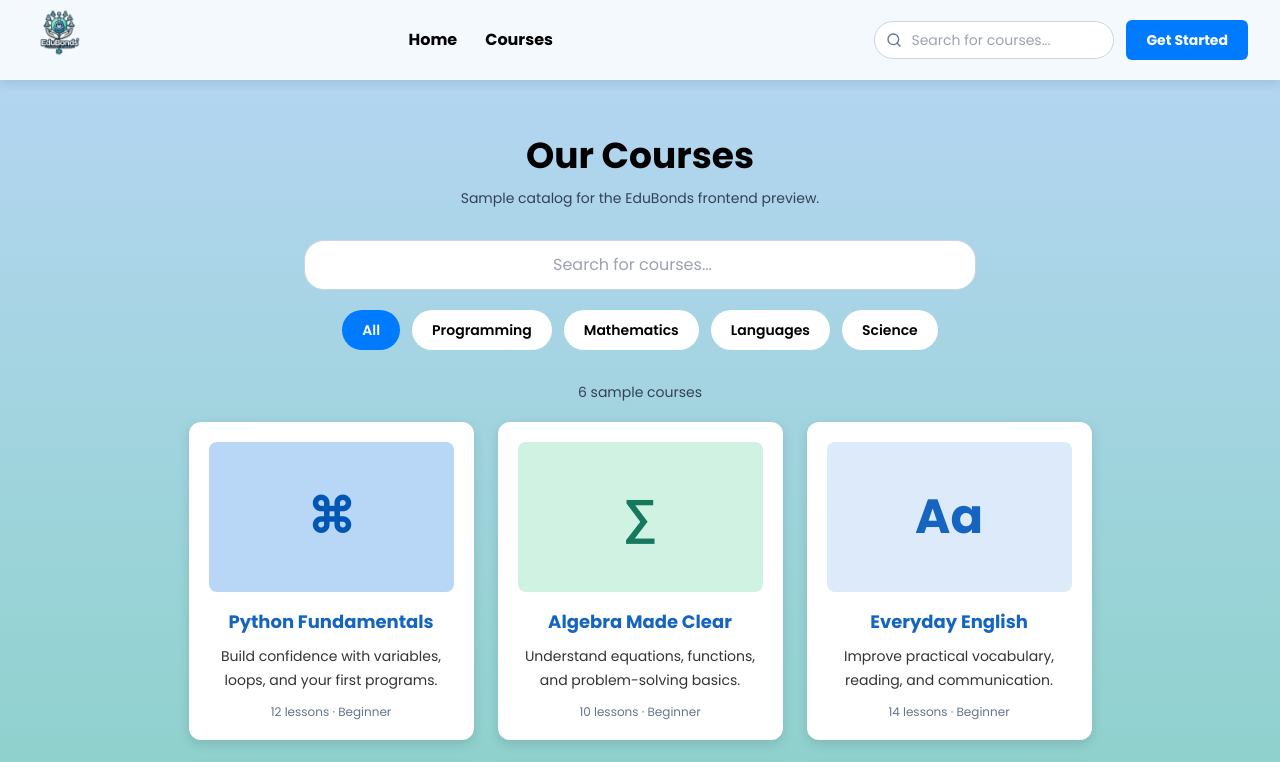
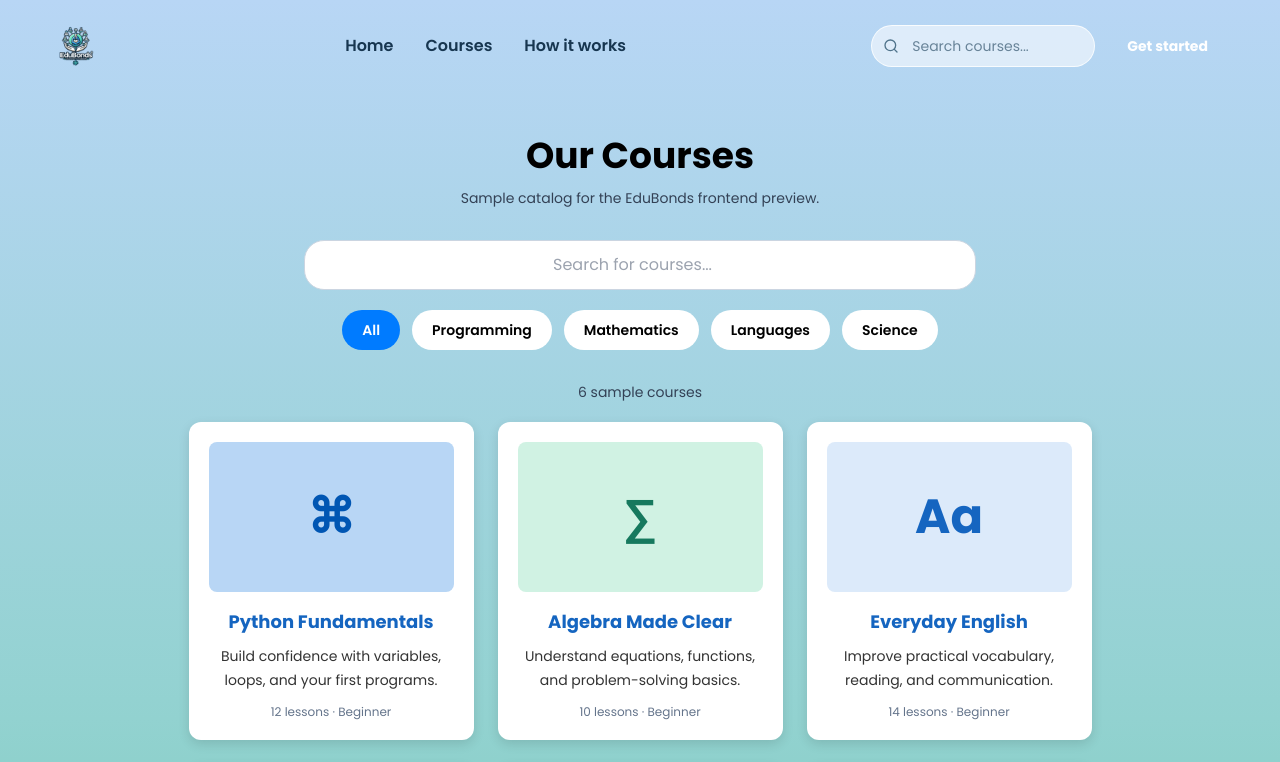
Before and after one commit to shiraygin/edubond, a Next.js app: page /courses in a window 1280 px wide. Shown: the top 762 px of the page. Built offline with nearby package versions, Linux system fonts and the light colour scheme.

Commit message:
design: evolve original EduBounds into modern glass UI

```diff
--- a/src/components/site-header.tsx
+++ b/src/components/site-header.tsx
@@ -4,28 +4,17 @@ import Image from 'next/image';
 import { useState } from 'react';
 import { Menu, Search, X } from 'lucide-react';
 import { useRouter } from 'next/navigation';
-
-export function SiteHeader() {
-  const [open,setOpen]=useState(false);
-  const [query,setQuery]=useState('');
-  const router=useRouter();
-  const nav=[{href:'/',label:'Home'},{href:'/courses',label:'Courses'}];
-  function search(event:React.FormEvent<HTMLFormElement>){event.preventDefault();router.push('/courses?q='+encodeURIComponent(query.trim()));setOpen(false)}
-  return <header className="sticky top-0 z-50 bg-white/85 shadow-[0_4px_10px_rgba(0,0,0,.10)] backdrop-blur-md">
-    <div className="mx-auto flex min-h-[80px] max-w-7xl items-center justify-between gap-5 px-5 py-3 md:px-8">
-      <Link href="/" className="logo-bounce inline-flex shrink-0 items-center gap-2" aria-label="EduBonds home">
-        <Image src="/edubonds-logo.png" alt="EduBonds logo" width={120} height={60} className="h-[55px] w-auto object-contain" priority/>
-      </Link>
-      <nav aria-label="Main navigation" className="hidden items-center gap-7 md:flex">{nav.map(n=><Link key={n.href} href={n.href} className="text-base font-bold text-black transition hover:text-[#007bff]">{n.label}</Link>)}</nav>
-      <div className="hidden items-center gap-3 md:flex">
-        <form onSubmit={search} className="relative"><Search size={16} className="absolute left-3 top-1/2 -translate-y-1/2 text-slate-500"/><input aria-label="Search courses" value={query} onChange={e=>setQuery(e.target.value)} className="w-48 rounded-full border border-slate-300 bg-white px-4 py-2 pl-9 text-sm outline-none focus:border-[#007bff] lg:w-60" placeholder="Search for courses..." /></form>
-        <Link href="/courses" className="rounded-md bg-[#007bff] px-5 py-2.5 text-sm font-bold text-white transition hover:bg-[#0056b3]">Get Started</Link>
-      </div>
-      <button className="rounded-lg border border-slate-200 bg-white p-2 md:hidden" onClick={()=>setOpen(!open)} aria-expanded={open} aria-label={open?'Close menu':'Open menu'}>{open?<X/>:<Menu/>}</button>
-    </div>
-    {open&&<div className="space-y-3 border-t border-slate-200 bg-white/95 px-5 py-5 md:hidden">
-      {nav.map(n=><Link key={n.href} href={n.href} onClick={()=>setOpen(false)} className="block font-bold text-black">{n.label}</Link>)}
-      <form onSubmit={search} className="flex gap-2"><input aria-label="Search courses" placeholder="Search courses..." value={query} onChange={e=>setQuery(e.target.value)} className="min-w-0 flex-1 rounded-lg border border-slate-300 p-2"/><button aria-label="Submit search" className="rounded-lg bg-[#007bff] px-4 text-white"><Search size={18}/></button></form>
-    </div>}
-  </header>;
+export function SiteHeader(){
+ const [open,setOpen]=useState(false),[query,setQuery]=useState('');
+ const router=useRouter();
+ function search(e:React.FormEvent<HTMLFormElement>){e.preventDefault();router.push('/courses?q='+encodeURIComponent(query.trim()));setOpen(false)}
+ return <header className="sticky top-0 z-50 px-3 pt-3 sm:px-6">
+  <div className="glass-strong mx-auto flex max-w-7xl items-center justify-between gap-5 rounded-[24px] px-5 py-2.5 lg:px-7">
+   <Link href="/" aria-label="EduBonds home" className="shrink-0"><Image src="/edubonds-logo.png" alt="EduBonds" width={106} height={54} className="h-12 w-auto object-contain"/></Link>
+   <nav aria-label="Main navigation" className="hidden items-center gap-8 md:flex"><Link href="/" className="font-semibold text-[#173650] hover:text-[#007bff]">Home</Link><Link href="/courses" className="font-semibold text-[#173650] hover:text-[#007bff]">Courses</Link><Link href="/#how-it-works" className="font-semibold text-[#173650] hover:text-[#007bff]">How it works</Link></nav>
+   <div className="hidden items-center gap-3 md:flex"><form onSubmit={search} className="relative"><Search size={16} className="absolute left-3 top-1/2 -translate-y-1/2 text-[#50738b]"/><input aria-label="Search courses" value={query} onChange={e=>setQuery(e.target.value)} placeholder="Search courses..." className="w-44 rounded-full border border-white/80 bg-white/55 py-2.5 pl-10 pr-4 text-sm outline-none placeholder:text-[#688398] focus:bg-white lg:w-56"/></form><Link href="/courses" className="blue-btn rounded-full px-5 py-2.5 text-sm font-bold text-white">Get started</Link></div>
+   <button type="button" aria-label={open?'Close navigation':'Open navigation'} aria-expanded={open} onClick={()=>setOpen(!open)} className="rounded-xl border border-white/75 bg-white/45 p-2 md:hidden">{open?<X size={22}/>:<Menu size={22}/>}</button>
+  </div>
+  {open&&<nav aria-label="Mobile navigation" className="glass-strong mx-auto mt-2 flex max-w-7xl flex-col gap-4 rounded-2xl p-5 md:hidden"><Link href="/" onClick={()=>setOpen(false)}>Home</Link><Link href="/courses" onClick={()=>setOpen(false)}>Courses</Link><Link href="/#how-it-works" onClick={()=>setOpen(false)}>How it works</Link><form onSubmit={search} className="flex gap-2"><input aria-label="Search courses" className="min-w-0 flex-1 rounded-xl border border-white bg-white/70 p-3" placeholder="Search courses" value={query} onChange={e=>setQuery(e.target.value)}/><button aria-label="Submit search" className="blue-btn rounded-xl px-4 text-white"><Search size={18}/></button></form></nav>}
+ </header>;
 }
```
